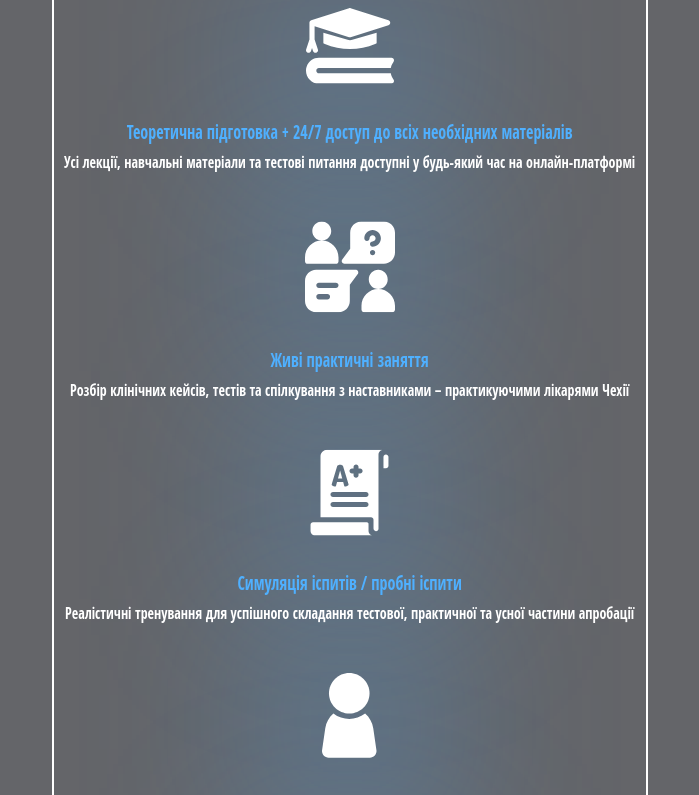
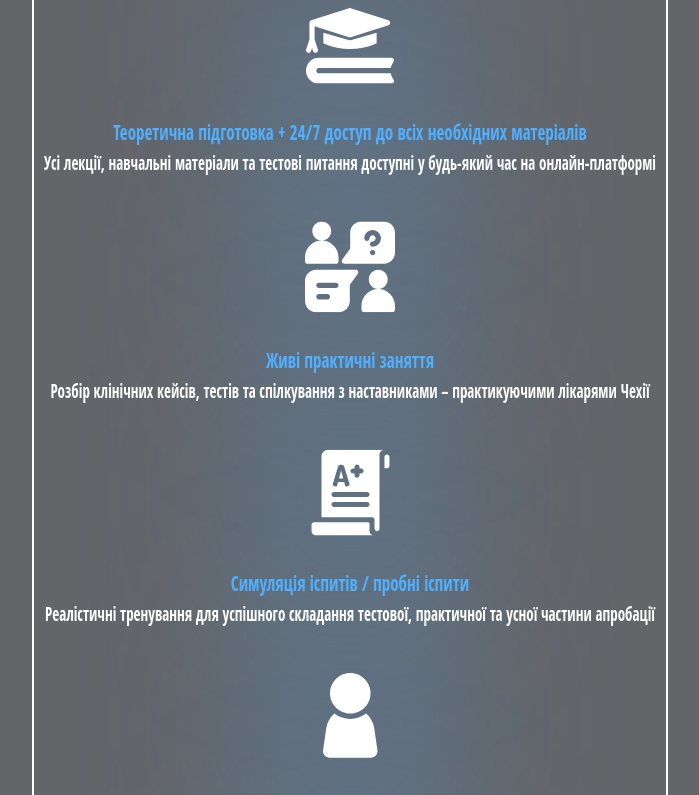
Before and after one commit to TokhtarYuri/preparation_for_approval, a React (Create React App) app: page / in a window 1280 px wide. Shown: the part 6540-7335 px from the top of the page, without its empty margins (290-989 px from the left). Built offline with nearby package versions, Linux system fonts and the light colour scheme.

Commit message:
PracticalApproach

```diff
--- a/src/components/blocks/practicalApproach/PracticalApproach.module.css
+++ b/src/components/blocks/practicalApproach/PracticalApproach.module.css
@@ -45,17 +45,17 @@
 
 .itemTitle p {
     font-weight: 600;
-    font-size: 16px;
+    font-size: 17px;
     line-height: 18px;
-    transform: scaleY(1.2);
+    transform: scaleY(1.3);
     margin-bottom: 12px;
 }
 
 .item p{
     font-weight: 400;
-    font-size: 14px;
+    font-size: 15px;
     line-height: 18px;
-    transform: scaleY(1.2);
+    transform: scaleY(1.3);
 }
 
 .itemImageBackgroundCircle {
```
